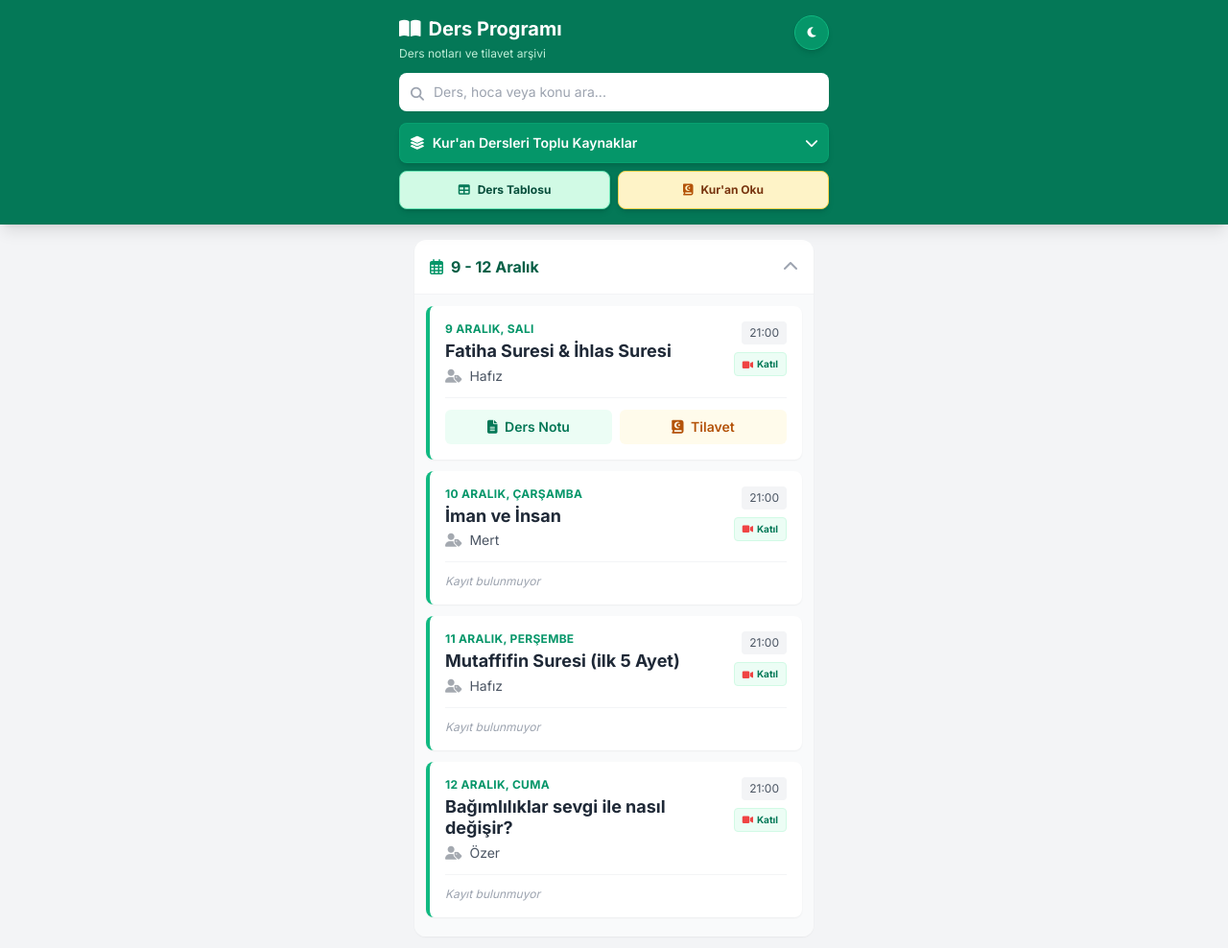
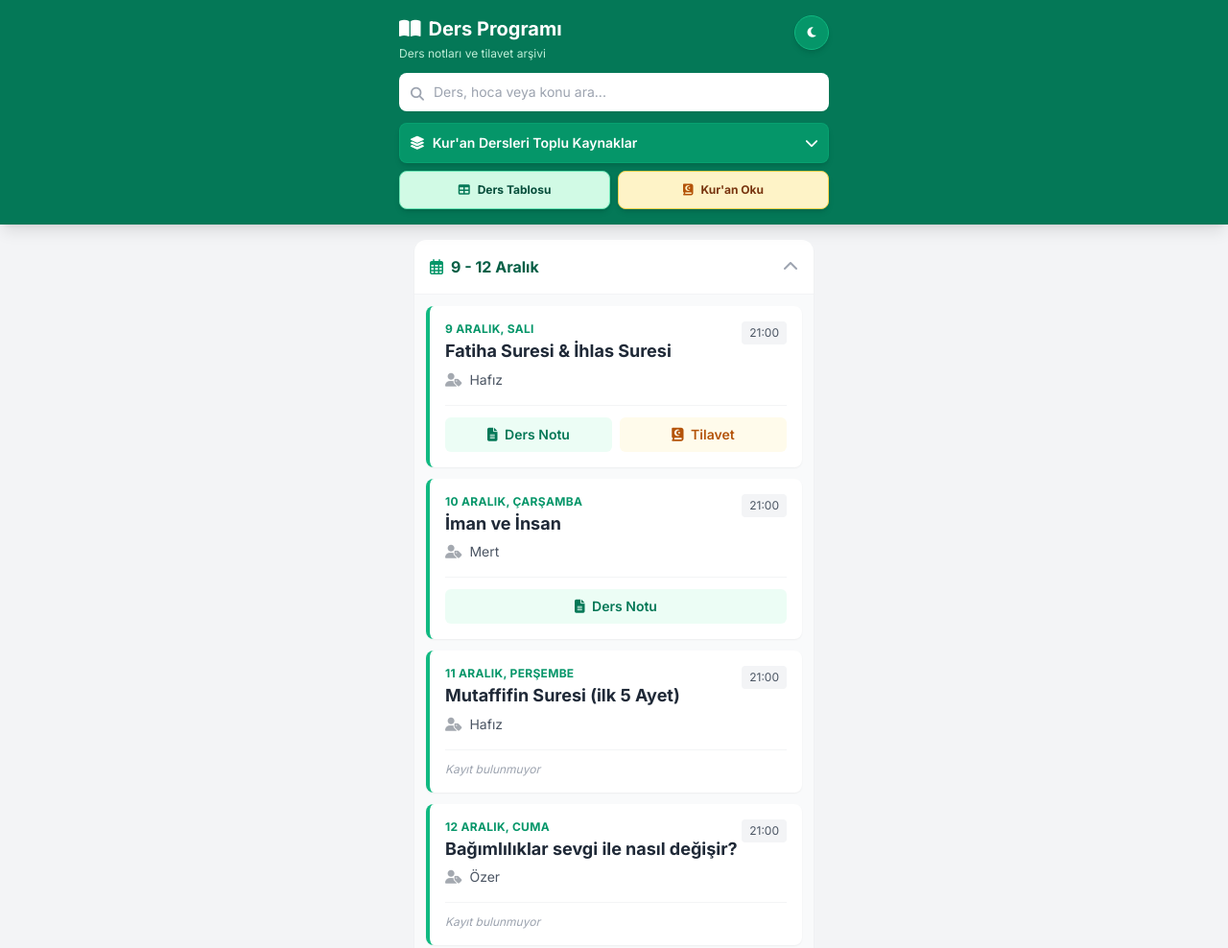
Before and after one commit to mmkaya-ui/dersprogrami, a plain HTML site: page index.html in a window 1280 px wide. Shown: the top 988 px of the page at 96% size. Drawn offline with nearby package versions, Linux system fonts and the light colour scheme.

Commit message:
Add files via upload

```diff
--- a/index.html
+++ b/index.html
@@ -1,4 +1,3 @@
-
 <!DOCTYPE html>
 <html lang="tr" id="html-root">
 <head>
@@ -197,18 +196,18 @@
 
             { week: "25 - 29 Kasım", date: "25 Kasım", day: "Salı", time: "21:00", subject: "Fatiha Suresi okunuşu", speaker: "Hafız", link1: "", link2: "https://drive.google.com/file/d/1c_CL9fmoieVyF0ZbvgShGNQ46tWT7jBP/view?usp=drive_link" },
             { week: "25 - 29 Kasım", date: "26 Kasım", day: "Çarşamba", time: "21:00", subject: "Efendimiz (s.a.v.)'in Doğumu", speaker: "Mert", link1: "https://drive.google.com/file/d/1aPAkUjDglwPJywoOWgVhR8yvSpmNw8vl/view?usp=drive_link", link2: "" },
-            { week: "25 - 29 Kasım", date: "27 Kasım", day: "Perşembe", time: "21:00", subject: "Müddessir Suresi (ilk 5 Ayet)", speaker: "Hafız", link1: "https://drive.google.com/file/d/1sb4qZYrpGajd1yoB7nni68910R3fTK5R/view?usp=drive_link", link2: "https://drive.google.com/file/d/18UgQ5jGIO_8eSHTrCAmAssqSMg6PuNnm/view" },
+            { week: "25 - 29 Kasım", date: "27 Kasım", day: "Perşembe", time: "21:00", subject: "Kuran-ı Kerim Müddessir Suresi", speaker: "Hafız", link1: "https://drive.google.com/file/d/1sb4qZYrpGajd1yoB7nni68910R3fTK5R/view?usp=drive_link", link2: "https://drive.google.com/file/d/18UgQ5jGIO_8eSHTrCAmAssqSMg6PuNnm/view" },
             { week: "25 - 29 Kasım", date: "28 Kasım", day: "Cuma", time: "21:00", subject: "Şehadet ve İman", speaker: "Özer", link1: "https://drive.google.com/file/d/1vpOpJo_0PSlXIN9hYUSzp3EQHgq7y59-/view?usp=drive_link", link2: "" },
             { week: "25 - 29 Kasım", date: "29 Kasım", day: "Cumartesi", time: "21:00", subject: "Enam Suresi Özeti", speaker: "Çağrı", link1: "https://drive.google.com/file/d/1MwJwk7_uQHQIpUE1QKT03k6OAX7p8ISW/view?usp=drive_link", link2: "" },
 
             { week: "2 - 6 Aralık", date: "2 Aralık", day: "Salı", time: "21:00", subject: "Fatiha Suresi", speaker: "Hafız", link1: "https://drive.google.com/file/d/1VKAPMWR-7_XEPvjzv4LYOM-n3xshnLGL/view?usp=drive_link", link2: "" },
-            { week: "2 - 6 Aralık", date: "3 Aralık", day: "Çarşamba", time: "21:00", subject: "Müddessir Suresi (6-10. Ayetler)", speaker: "Hafız", link1: "", link2: "https://drive.google.com/file/d/1ghbXgGXwsbzAubrkiuoPZ1Mi0DG4aL1k/view?usp=drive_link" },
+            { week: "2 - 6 Aralık", date: "3 Aralık", day: "Çarşamba", time: "21:00", subject: "Müddessir Suresi (6-10. Ayetler)", speaker: "Hafız", link1: "https://drive.google.com/file/d/1sb4qZYrpGajd1yoB7nni68910R3fTK5R/view?usp=drive_link", link2: "https://drive.google.com/file/d/1ghbXgGXwsbzAubrkiuoPZ1Mi0DG4aL1k/view?usp=drive_link" },
             { week: "2 - 6 Aralık", date: "4 Aralık", day: "Perşembe", time: "21:00", subject: "İslam ve İnsan", speaker: "Özer", link1: "https://drive.google.com/file/d/1H_TIy9PF1JHZs86-XovfPa5fskLnZXFM/view?usp=drive_link", link2: "" },
             { week: "2 - 6 Aralık", date: "5 Aralık", day: "Cuma", time: "21:00", subject: "Efendimiz (s.a.v.) ve Darü'l-Erkam", speaker: "Mert", link1: "https://drive.google.com/file/d/1_R_97G62jAZ5ibaJvY793nRg8tix351W/view?usp=drive_link", link2: "" },
             { week: "2 - 6 Aralık", date: "6 Aralık", day: "Cumartesi", time: "21:00", subject: "Araf Suresi Özeti", speaker: "Taylan", link1: "https://drive.google.com/file/d/1EyhaVzdvi1cOhDkAWfscTSqP0dZGiA7i/view?usp=drive_link", link2: "" },
 
             { week: "9 - 12 Aralık", date: "9 Aralık", day: "Salı", time: "21:00", subject: "Fatiha Suresi & İhlas Suresi", speaker: "Hafız", link1: "https://drive.google.com/file/d/1KJfm-IK2E13T-up4AtF1WcM8JiSpHpzH/view?usp=drive_link", link2: "https://drive.google.com/file/d/1YxlJUWP8EQgMkP7yF3XkDV6dB9dqE7Hr/view?usp=drive_link" },
-            { week: "9 - 12 Aralık", date: "10 Aralık", day: "Çarşamba", time: "21:00", subject: "İman ve İnsan", speaker: "Mert", link1: "", link2: "" },
+            { week: "9 - 12 Aralık", date: "10 Aralık", day: "Çarşamba", time: "21:00", subject: "İman ve İnsan", speaker: "Mert", link1: "https://drive.google.com/file/d/1BMMbMSuBxiFP6rRDVZPjSH1e8AIYde9e/view?usp=drive_link", link2: "" },
             { week: "9 - 12 Aralık", date: "11 Aralık", day: "Perşembe", time: "21:00", subject: "Mutaffifin Suresi (ilk 5 Ayet)", speaker: "Hafız", link1: "", link2: "" },
             { week: "9 - 12 Aralık", date: "12 Aralık", day: "Cuma", time: "21:00", subject: "Bağımlılıklar sevgi ile nasıl değişir?", speaker: "Özer", link1: "", link2: "" },
         ];
@@ -242,7 +241,7 @@
                 link.target = "_blank";
                 link.className = "flex items-center p-3 text-sm text-gray-700 dark:text-gray-200 hover:bg-gray-100 dark:hover:bg-gray-700 transition duration-150 border-b border-gray-100 dark:border-gray-700 last:border-b-0";
 
-                // İkon Seçimi
+                // İkon Seçimi: 'Dersi' kelimesi geçiyorsa ve 'notlar' geçmiyorsa ses dosyası, diğerleri döküman
                 let iconClass = "fa-file-lines"; // Varsayılan: Döküman
                 if (note.name.toLowerCase().includes("dersi") && !note.name.toLowerCase().includes("not")) {
                     iconClass = "fa-file-audio"; // Ses dosyası
@@ -356,22 +355,16 @@
             const weekBadge = showWeek ? `<span class="ml-2 text-[10px] bg-gray-200 dark:bg-gray-700 text-gray-600 dark:text-gray-300 px-1.5 py-0.5 rounded">${item.week}</span>` : '';
 
             card.innerHTML = `
-                <div class="flex justify-between items-start mb-3">
-                    <div class="pr-2">
+                <div class="flex justify-between items-start mb-2">
+                    <div>
                         <span class="text-xs font-bold text-emerald-600 dark:text-emerald-400 uppercase tracking-wide flex items-center">
                             ${item.date}, ${item.day} ${weekBadge}
                         </span>
                         <h3 class="text-lg font-bold text-gray-800 dark:text-gray-100 leading-tight mt-1">${item.subject}</h3>
-                        <p class="text-sm text-gray-600 dark:text-gray-400 mt-1"><i class="fa-solid fa-user-tag mr-1 opacity-50"></i> ${item.speaker || 'Belirtilmedi'}</p>
                     </div>
-
-                    <div class="flex flex-col items-end gap-1 shrink-0">
-                        <span class="text-xs font-medium bg-gray-100 dark:bg-gray-700 text-gray-600 dark:text-gray-300 px-2 py-1 rounded mb-1">${item.time}</span>
-                        <a href="http://meet.google.com/nmf-ysfs-ohe" target="_blank" class="text-[10px] text-emerald-700 dark:text-emerald-400 font-bold hover:underline flex items-center bg-emerald-50 dark:bg-emerald-900/20 px-2 py-1 rounded border border-emerald-100 dark:border-emerald-900/30 whitespace-nowrap">
-                            <i class="fa-solid fa-video text-red-500 mr-1"></i> Katıl
-                        </a>
-                    </div>
+                    <span class="text-xs font-medium bg-gray-100 dark:bg-gray-700 text-gray-600 dark:text-gray-300 px-2 py-1 rounded">${item.time}</span>
                 </div>
+                <p class="text-sm text-gray-600 dark:text-gray-400 mb-4"><i class="fa-solid fa-user-tag mr-1 opacity-50"></i> ${item.speaker || 'Belirtilmedi'}</p>
 
                 <div class="flex mt-3 pt-3 border-t border-gray-100 dark:border-gray-700">
                     ${buttonsHtml}
```
